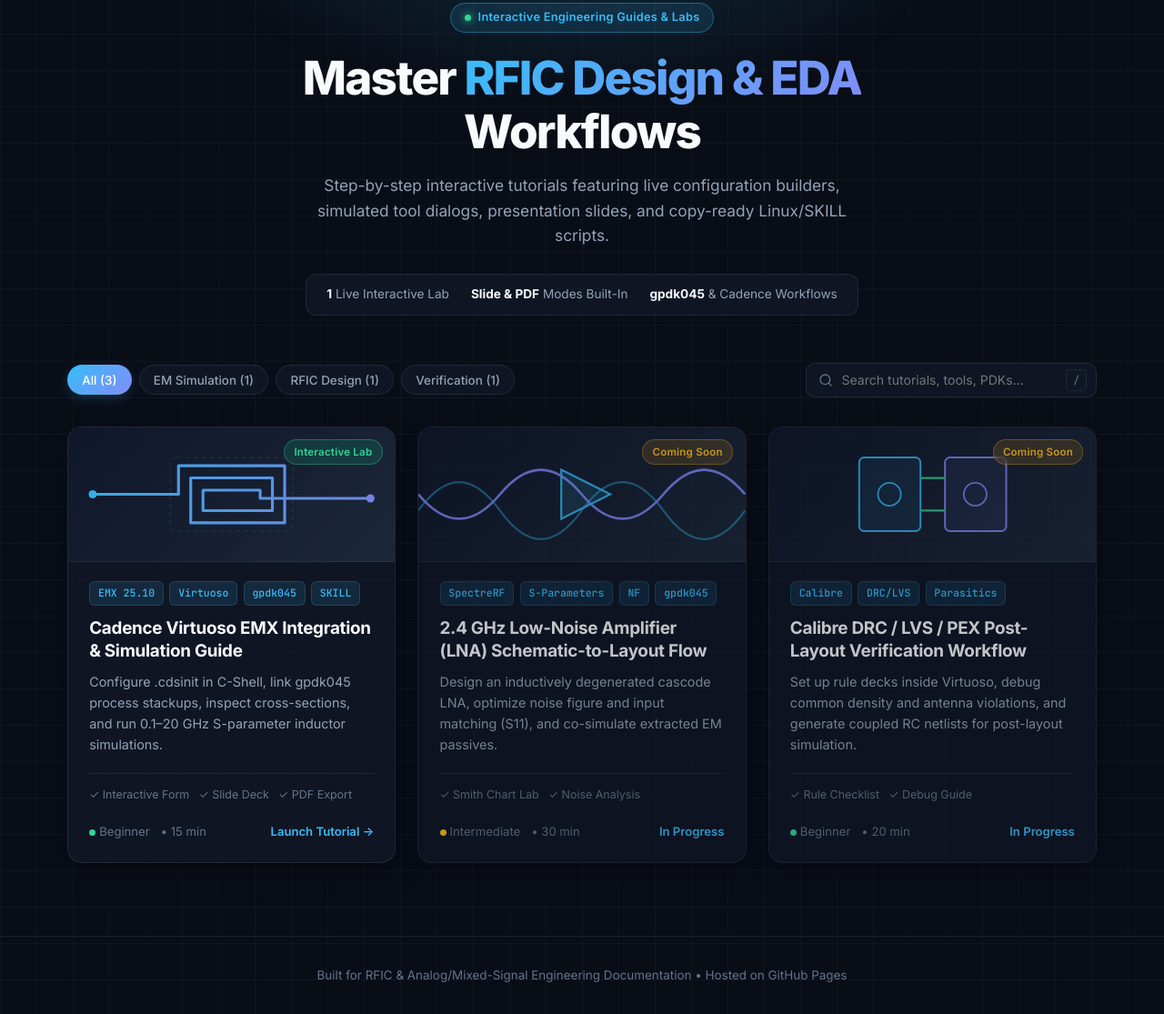
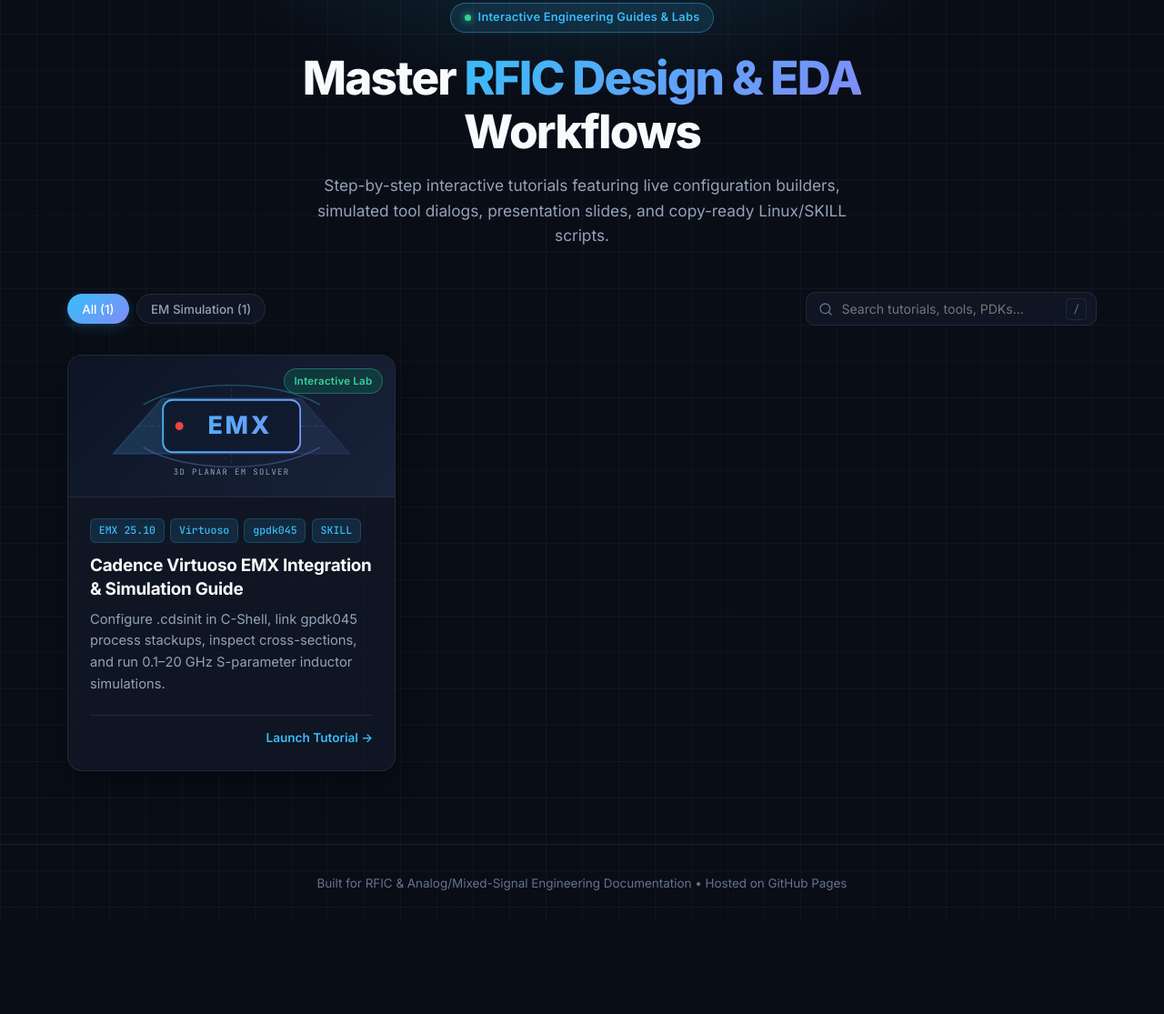
Before and after one commit to Saman-RFCMOS/Tutorial, a plain HTML site: page index.html in a window 1280 px wide. Shown: the part 123-1238 px from the top of the page at 91% size. After the commit the page ends 1137 px from the top, so only its background shows below. Drawn offline with Linux system fonts and the light colour scheme.

Commit message:
Refactor index.html for layout and tutorial updates
Removed unused styles and updated layout properties. Adjusted tutorial rendering logic and artwork references.

```diff
--- a/index.html
+++ b/index.html
@@ -4,6 +4,7 @@
   <meta charset="UTF-8" />
   <meta name="viewport" content="width=device-width, initial-scale=1.0" />
   <title>RFIC &amp; EDA Interactive Tutorials</title>
+  <link rel="canonical" href="https://saman-rfcmos.github.io/Tutorial/" />
   <link rel="preconnect" href="https://fonts.googleapis.com" />
   <link rel="preconnect" href="https://fonts.gstatic.com" crossorigin />
   <link href="https://fonts.googleapis.com/css2?family=Inter:wght@400;500;600;700;800&family=JetBrains+Mono:wght@400;500;600&display=swap" rel="stylesheet" />
@@ -23,7 +24,6 @@
       --accent-secondary: #818cf8;
       --accent-glow: rgba(56, 189, 248, 0.18);
       --success: #34d399;
-      --warning: #fbbf24;
       --grid-color: rgba(148, 163, 184, 0.05);
       --shadow-card: 0 12px 32px -8px rgba(0, 0, 0, 0.5);
     }
@@ -43,7 +43,6 @@
       --accent-secondary: #4f46e5;
       --accent-glow: rgba(2, 132, 199, 0.12);
       --success: #059669;
-      --warning: #d97706;
       --grid-color: rgba(15, 23, 42, 0.04);
       --shadow-card: 0 12px 28px -6px rgba(15, 23, 42, 0.08);
     }
@@ -166,7 +165,7 @@
     .hero {
       text-align: center;
       max-width: 760px;
-      margin: 0 auto 3.25rem;
+      margin: 0 auto 3rem;
     }
 
     .hero-badge {
@@ -210,25 +209,7 @@
       font-size: 1.08rem;
       color: var(--text-secondary);
       max-width: 620px;
-      margin: 0 auto 1.75rem;
-    }
-
-    .stats-bar {
-      display: inline-flex;
-      flex-wrap: wrap;
-      justify-content: center;
-      gap: 1.5rem;
-      padding: 0.7rem 1.4rem;
-      border-radius: 12px;
-      background: var(--bg-card);
-      border: 1px solid var(--border-subtle);
-      font-size: 0.85rem;
-      color: var(--text-secondary);
-    }
-
-    .stat-item strong {
-      color: var(--text-primary);
-      font-weight: 700;
+      margin: 0 auto;
     }
 
     /* Filter & Search Controls */
@@ -367,20 +348,11 @@
       opacity: 1;
     }
 
-    .card.coming-soon {
-      opacity: 0.78;
-      cursor: default;
-    }
-
-    .card.coming-soon:hover {
-      transform: translateY(-2px);
-    }
-
     /* Card Visual Banner */
     .card-banner {
       position: relative;
-      height: 148px;
-      background: linear-gradient(135deg, rgba(15, 23, 42, 0.95), rgba(30, 41, 59, 0.9));
+      height: 156px;
+      background: linear-gradient(135deg, rgba(13, 20, 36, 0.98), rgba(24, 35, 58, 0.94));
       border-bottom: 1px solid var(--border-subtle);
       display: flex;
       align-items: center;
@@ -389,13 +361,12 @@
     }
 
     [data-theme="light"] .card-banner {
-      background: linear-gradient(135deg, #e0f2fe, #eef2ff);
+      background: linear-gradient(135deg, #e0f2fe, #e0e7ff);
     }
 
     .card-banner svg.graphic {
       width: 100%;
       height: 100%;
-      opacity: 0.9;
       transition: transform 0.4s ease;
     }
 
@@ -414,34 +385,21 @@
       letter-spacing: 0.02em;
       backdrop-filter: blur(8px);
       z-index: 2;
-    }
-
-    .status-live {
       background: rgba(16, 185, 129, 0.18);
       color: #34d399;
       border: 1px solid rgba(52, 211, 153, 0.35);
     }
 
-    [data-theme="light"] .status-live {
+    [data-theme="light"] .status-badge {
       background: rgba(16, 185, 129, 0.15);
       color: #047857;
-    }
-
-    .status-soon {
-      background: rgba(245, 158, 11, 0.18);
-      color: #fbbf24;
-      border: 1px solid rgba(251, 191, 36, 0.35);
-    }
-
-    [data-theme="light"] .status-soon {
-      color: #b45309;
     }
 
     /* Card Content */
     .card-body {
       position: relative;
       z-index: 2;
-      padding: 1.35rem 1.45rem 1.45rem;
+      padding: 1.4rem 1.5rem 1.5rem;
       display: flex;
       flex-direction: column;
       flex: 1;
@@ -451,7 +409,7 @@
       display: flex;
       flex-wrap: wrap;
       gap: 0.4rem;
-      margin-bottom: 0.75rem;
+      margin-bottom: 0.8rem;
     }
 
     .tag {
@@ -470,67 +428,37 @@
       font-weight: 700;
       letter-spacing: -0.015em;
       line-height: 1.35;
-      margin-bottom: 0.55rem;
+      margin-bottom: 0.6rem;
       color: var(--text-primary);
     }
 
     .card-desc {
-      font-size: 0.9rem;
+      font-size: 0.92rem;
       color: var(--text-secondary);
-      margin-bottom: 1.25rem;
+      margin-bottom: 1.35rem;
       flex: 1;
-    }
-
-    .card-features {
-      display: flex;
-      flex-wrap: wrap;
-      gap: 0.65rem;
-      margin-bottom: 1.2rem;
-      padding-top: 0.85rem;
-      border-top: 1px solid var(--border-subtle);
-      font-size: 0.78rem;
-      color: var(--text-muted);
-    }
-
-    .feature-chip {
-      display: inline-flex;
-      align-items: center;
-      gap: 0.3rem;
     }
 
     .card-footer {
       display: flex;
       align-items: center;
-      justify-content: space-between;
-      font-size: 0.82rem;
-    }
-
-    .meta-info {
-      display: flex;
-      align-items: center;
-      gap: 0.75rem;
-      color: var(--text-muted);
-    }
-
-    .diff-dot {
-      display: inline-block;
-      width: 7px;
-      height: 7px;
-      border-radius: 50%;
-      margin-right: 4px;
+      justify-content: flex-end;
+      padding-top: 0.9rem;
+      border-top: 1px solid var(--border-subtle);
+      font-size: 0.85rem;
     }
 
     .cta-link {
       display: inline-flex;
       align-items: center;
-      gap: 0.35rem;
+      gap: 0.38rem;
       font-weight: 600;
       color: var(--accent);
       transition: gap 0.2s ease;
     }
 
     .card:hover .cta-link {
-      gap: 0.6rem;
+      gap: 0.65rem;
     }
 
     /* Empty Search State */
@@ -578,7 +506,7 @@
   <!-- Navigation -->
   <nav class="navbar">
     <div class="nav-inner">
-      <a href="./" class="brand">
+      <a href="https://saman-rfcmos.github.io/Tutorial/" class="brand">
         <div class="brand-icon" aria-hidden="true">
           <svg width="19" height="19" viewBox="0 0 24 24" fill="none" stroke="currentColor" stroke-width="2.2" stroke-linecap="round" stroke-linejoin="round">
             <rect x="4" y="4" width="16" height="16" rx="2" />
@@ -598,7 +526,7 @@
           <span id="themeLabel">Light</span>
         </button>
 
-        <a href="https://github.com/" target="_blank" rel="noopener noreferrer" class="icon-btn">
+        <a href="https://github.com/saman-rfcmos/Tutorial" target="_blank" rel="noopener noreferrer" class="icon-btn">
           <svg width="16" height="16" viewBox="0 0 24 24" fill="currentColor">
             <path d="M12 0C5.37 0 0 5.37 0 12c0 5.31 3.435 9.795 8.205 11.385.6.105.825-.255.825-.57 0-.285-.015-1.23-.015-2.235-3.015.555-3.795-.735-4.035-1.41-.135-.345-.72-1.41-1.23-1.695-.42-.225-1.02-.78-.015-.795.945-.015 1.62.87 1.845 1.23 1.08 1.815 2.805 1.305 3.495.99.105-.78.42-1.305.765-1.605-2.67-.3-5.46-1.335-5.46-5.925 0-1.305.465-2.385 1.23-3.225-.12-.3-.54-1.53.12-3.18 0 0 1.005-.315 3.3 1.23.96-.27 1.98-.405 3-.405s2.04.135 3 .405c2.295-1.56 3.3-1.23 3.3-1.23.66 1.65.24 2.88.12 3.18.765.84 1.23 1.905 1.23 3.225 0 4.605-2.805 5.625-5.475 5.925.435.375.81 1.095.81 2.22 0 1.605-.015 2.895-.015 3.3 0 .315.225.69.825.57A12.02 12.02 0 0 0 24 12c0-6.63-5.37-12-12-12z"/>
           </svg>
@@ -619,11 +547,6 @@
       <p>
         Step-by-step interactive tutorials featuring live configuration builders, simulated tool dialogs, presentation slides, and copy-ready Linux/SKILL scripts.
       </p>
-      <div class="stats-bar">
-        <div class="stat-item"><strong id="liveCount">1</strong> Live Interactive Lab</div>
-        <div class="stat-item"><strong>Slide &amp; PDF</strong> Modes Built-In</div>
-        <div class="stat-item"><strong>gpdk045</strong> &amp; Cadence Workflows</div>
-      </div>
     </section>
 
     <!-- Controls -->
@@ -663,82 +586,83 @@
   <script>
     // =========================================================================
     // TUTORIAL REGISTRY
-    // To add a new tutorial: create a folder (e.g. ./lna-design/index.html)
-    // and add a new object to this array.
+    // Set `enabled: true` when a tutorial is ready to publish on the site.
     // =========================================================================
     const TUTORIALS = [
       {
+        enabled: true,
         title: "Cadence Virtuoso EMX Integration & Simulation Guide",
         path: "./emx-virtuoso-setup/",
         category: "EM Simulation",
-        status: "live", // "live" or "soon"
         tags: ["EMX 25.10", "Virtuoso", "gpdk045", "SKILL"],
         description:
           "Configure .cdsinit in C-Shell, link gpdk045 process stackups, inspect cross-sections, and run 0.1–20 GHz S-parameter inductor simulations.",
-        features: ["Interactive Form", "Slide Deck", "PDF Export"],
-        difficulty: "Beginner",
-        diffColor: "#34d399",
-        duration: "15 min",
-        artwork: "inductor"
+        artwork: "emx"
       },
       {
+        enabled: false,
         title: "2.4 GHz Low-Noise Amplifier (LNA) Schematic-to-Layout Flow",
-        path: "#",
+        path: "./lna-design/",
         category: "RFIC Design",
-        status: "soon",
         tags: ["SpectreRF", "S-Parameters", "NF", "gpdk045"],
         description:
           "Design an inductively degenerated cascode LNA, optimize noise figure and input matching (S11), and co-simulate extracted EM passives.",
-        features: ["Smith Chart Lab", "Noise Analysis"],
-        difficulty: "Intermediate",
-        diffColor: "#fbbf24",
-        duration: "30 min",
-        artwork: "wave"
+        artwork: "lna"
       },
       {
+        enabled: false,
         title: "Calibre DRC / LVS / PEX Post-Layout Verification Workflow",
-        path: "#",
+        path: "./calibre-verification/",
         category: "Verification",
-        status: "soon",
         tags: ["Calibre", "DRC/LVS", "Parasitics"],
         description:
           "Set up rule decks inside Virtuoso, debug common density and antenna violations, and generate coupled RC netlists for post-layout simulation.",
-        features: ["Rule Checklist", "Debug Guide"],
-        difficulty: "Beginner",
-        diffColor: "#34d399",
-        duration: "20 min",
-        artwork: "grid"
+        artwork: "calibre"
       }
     ];
 
-    // Vector Artwork Templates for Card Headers
+    // Custom Vector Artworks Matched to Each Tutorial Title
     const ARTWORKS = {
-      inductor: `
-        <svg class="graphic" viewBox="0 0 400 150" fill="none" xmlns="http://www.w3.org/2000/svg">
+      emx: `
+        <svg class="graphic" viewBox="0 0 400 156" fill="none" xmlns="http://www.w3.org/2000/svg">
           <defs>
-            <linearGradient id="indGrad" x1="0" y1="0" x2="400" y2="150" gradientUnits="userSpaceOnUse">
+            <linearGradient id="emxGrad" x1="60" y1="30" x2="340" y2="126" gradientUnits="userSpaceOnUse">
               <stop offset="0%" stop-color="#38bdf8" />
+              <stop offset="55%" stop-color="#60a5fa" />
               <stop offset="100%" stop-color="#818cf8" />
             </linearGradient>
+            <linearGradient id="emxMesh" x1="0" y1="0" x2="400" y2="156" gradientUnits="userSpaceOnUse">
+              <stop offset="0%" stop-color="#38bdf8" stop-opacity="0.22" />
+              <stop offset="100%" stop-color="#818cf8" stop-opacity="0.06" />
+            </linearGradient>
           </defs>
-          <path d="M30 75 H135 V40 H265 V110 H150 V55 H250 V95 H165 V70 H235 V80 H370" stroke="url(#indGrad)" stroke-width="3.5" stroke-linecap="round" stroke-linejoin="round"/>
-          <circle cx="30" cy="75" r="5" fill="#38bdf8"/>
-          <circle cx="370" cy="80" r="5" fill="#818cf8"/>
-          <rect x="125" y="30" width="150" height="90" rx="8" stroke="#38bdf8" stroke-opacity="0.22" stroke-dasharray="5 5"/>
+          <!-- Planar EM Mesh Grid & Field Arcs -->
+          <path d="M55 112 L115 44 H285 L345 112 Z" stroke="url(#emxMesh)" stroke-width="1.5" fill="url(#emxMesh)"/>
+          <line x1="85" y1="78" x2="315" y2="78" stroke="#38bdf8" stroke-opacity="0.18" stroke-dasharray="4 4"/>
+          <line x1="200" y1="32" x2="200" y2="124" stroke="#38bdf8" stroke-opacity="0.18" stroke-dasharray="4 4"/>
+          <path d="M92 52 C145 20, 255 20, 308 52" stroke="#38bdf8" stroke-opacity="0.35" stroke-width="1.5" fill="none"/>
+          <path d="M92 104 C145 136, 255 136, 308 104" stroke="#818cf8" stroke-opacity="0.35" stroke-width="1.5" fill="none"/>
+          <!-- Cadence EMX Emblem Badge -->
+          <rect x="116" y="46" width="168" height="64" rx="12" fill="rgba(15, 23, 42, 0.85)" stroke="url(#emxGrad)" stroke-width="2"/>
+          <circle cx="136" cy="78" r="5" fill="#ef4444"/>
+          <text x="210" y="88" text-anchor="middle" fill="url(#emxGrad)" font-family="'Inter', sans-serif" font-weight="800" font-size="30" letter-spacing="3">EMX</text>
+          <text x="200" y="138" text-anchor="middle" fill="#94a3b8" font-family="'JetBrains Mono', monospace" font-size="10" letter-spacing="1.5">3D PLANAR EM SOLVER</text>
         </svg>`,
-      wave: `
-        <svg class="graphic" viewBox="0 0 400 150" fill="none" xmlns="http://www.w3.org/2000/svg">
-          <path d="M0 95 Q 50 25, 100 95 T 200 95 T 300 95 T 400 95" stroke="#38bdf8" stroke-width="2.5" stroke-opacity="0.5"/>
-          <path d="M0 75 Q 50 135, 100 75 T 200 75 T 300 75 T 400 75" stroke="#818cf8" stroke-width="3"/>
-          <polygon points="175,45 235,75 175,105" fill="rgba(56, 189, 248, 0.16)" stroke="#38bdf8" stroke-width="2.5"/>
+      lna: `
+        <svg class="graphic" viewBox="0 0 400 156" fill="none" xmlns="http://www.w3.org/2000/svg">
+          <path d="M20 78 H145" stroke="#38bdf8" stroke-width="2.5"/>
+          <polygon points="145,42 235,78 145,114" fill="rgba(56, 189, 248, 0.14)" stroke="#38bdf8" stroke-width="2.5"/>
+          <path d="M235 78 H380" stroke="#818cf8" stroke-width="2.5"/>
+          <path d="M35 78 Q 55 48, 75 78 T 115 78" stroke="#34d399" stroke-width="2" fill="none"/>
+          <path d="M265 78 Q 285 28, 305 78 T 345 78" stroke="#818cf8" stroke-width="2.5" fill="none"/>
         </svg>`,
-      grid: `
-        <svg class="graphic" viewBox="0 0 400 150" fill="none" xmlns="http://www.w3.org/2000/svg">
-          <rect x="110" y="30" width="75" height="90" rx="6" stroke="#38bdf8" stroke-width="2.2" fill="rgba(56,189,248,0.1)"/>
-          <rect x="215" y="30" width="75" height="90" rx="6" stroke="#818cf8" stroke-width="2.2" fill="rgba(129,140,248,0.1)"/>
-          <path d="M185 55 H215 M185 95 H215" stroke="#34d399" stroke-width="2.5"/>
-          <circle cx="147" cy="75" r="14" stroke="#38bdf8" stroke-width="2"/>
-          <circle cx="252" cy="75" r="14" stroke="#818cf8" stroke-width="2"/>
+      calibre: `
+        <svg class="graphic" viewBox="0 0 400 156" fill="none" xmlns="http://www.w3.org/2000/svg">
+          <rect x="125" y="34" width="66" height="88" rx="6" stroke="#38bdf8" stroke-width="2.2" fill="rgba(56,189,248,0.1)"/>
+          <rect x="209" y="34" width="66" height="88" rx="6" stroke="#818cf8" stroke-width="2.2" fill="rgba(129,140,248,0.1)"/>
+          <path d="M191 60 H209 M191 96 H209" stroke="#34d399" stroke-width="2.5"/>
+          <path d="M148 78 L156 86 L170 70" stroke="#34d399" stroke-width="2.5" stroke-linecap="round" stroke-linejoin="round"/>
+          <path d="M232 78 L240 86 L254 70" stroke="#34d399" stroke-width="2.5" stroke-linecap="round" stroke-linejoin="round"/>
         </svg>`
     };
 
@@ -750,19 +674,20 @@
     const pillsEl = document.getElementById("categoryPills");
     const searchInput = document.getElementById("searchInput");
     const emptyState = document.getElementById("emptyState");
-    const liveCountEl = document.getElementById("liveCount");
 
-    // Update live tutorial counter
-    liveCountEl.textContent = TUTORIALS.filter(t => t.status === "live").length;
+    function getEnabledTutorials() {
+      return TUTORIALS.filter(t => t.enabled === true);
+    }
 
     // Render Category Pills
     function renderPills() {
-      const categories = ["All", ...new Set(TUTORIALS.map(t => t.category))];
+      const enabledList = getEnabledTutorials();
+      const categories = ["All", ...new Set(enabledList.map(t => t.category))];
       pillsEl.innerHTML = categories
         .map(cat => {
           const count = cat === "All"
-            ? TUTORIALS.length
-            : TUTORIALS.filter(t => t.category === cat).length;
+            ? enabledList.length
+            : enabledList.filter(t => t.category === cat).length;
           const activeClass = cat === activeCategory ? "active" : "";
           return `<button type="button" class="pill ${activeClass}" data-cat="${cat}">${cat} (${count})</button>`;
         })
@@ -780,7 +705,7 @@
     // Render Tutorial Cards
     function renderCards() {
       const q = searchQuery.trim().toLowerCase();
-      const filtered = TUTORIALS.filter(item => {
+      const filtered = getEnabledTutorials().filter(item => {
         const matchesCat = activeCategory === "All" || item.category === activeCategory;
         const matchesText =
           !q ||
@@ -800,37 +725,20 @@
       emptyState.style.display = "none";
       gridEl.innerHTML = filtered
         .map(item => {
-          const isLive = item.status === "live";
           const tagHtml = item.tags.map(t => `<span class="tag">${t}</span>`).join("");
-          const featHtml = item.features
-            .map(f => `<span class="feature-chip">&#10003; ${f}</span>`)
-            .join("");
 
           return `
-            <a
-              href="${isLive ? item.path : "javascript:void(0)"}"
-              class="card ${isLive ? "" : "coming-soon"}"
-              ${isLive ? "" : 'aria-disabled="true" onclick="return false;"'}
-            >
+            <a href="${item.path}" class="card">
               <div class="card-banner">
-                ${ARTWORKS[item.artwork] || ARTWORKS.inductor}
-                <span class="status-badge ${isLive ? "status-live" : "status-soon"}">
-                  ${isLive ? "Interactive Lab" : "Coming Soon"}
-                </span>
+                ${ARTWORKS[item.artwork] || ARTWORKS.emx}
+                <span class="status-badge">Interactive Lab</span>
               </div>
               <div class="card-body">
                 <div class="card-tags">${tagHtml}</div>
                 <h2 class="card-title">${item.title}</h2>
                 <p class="card-desc">${item.description}</p>
-                <div class="card-features">${featHtml}</div>
                 <div class="card-footer">
-                  <div class="meta-info">
-                    <span><span class="diff-dot" style="background:${item.diffColor}"></span>${item.difficulty}</span>
-                    <span>&bull; ${item.duration}</span>
-                  </div>
-                  <span class="cta-link">
-                    ${isLive ? "Launch Tutorial &rarr;" : "In Progress"}
-                  </span>
+                  <span class="cta-link">Launch Tutorial &rarr;</span>
                 </div>
               </div>
             </a>
```
